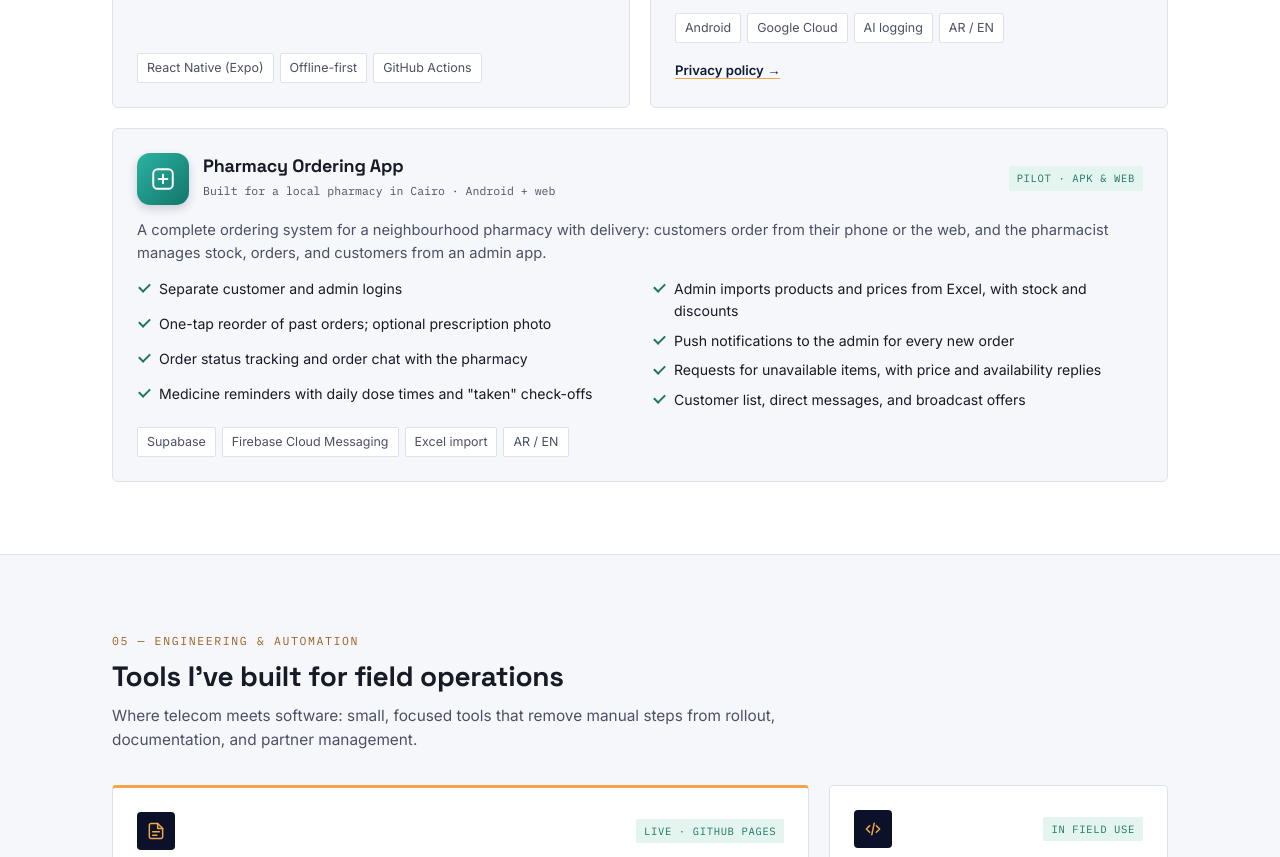
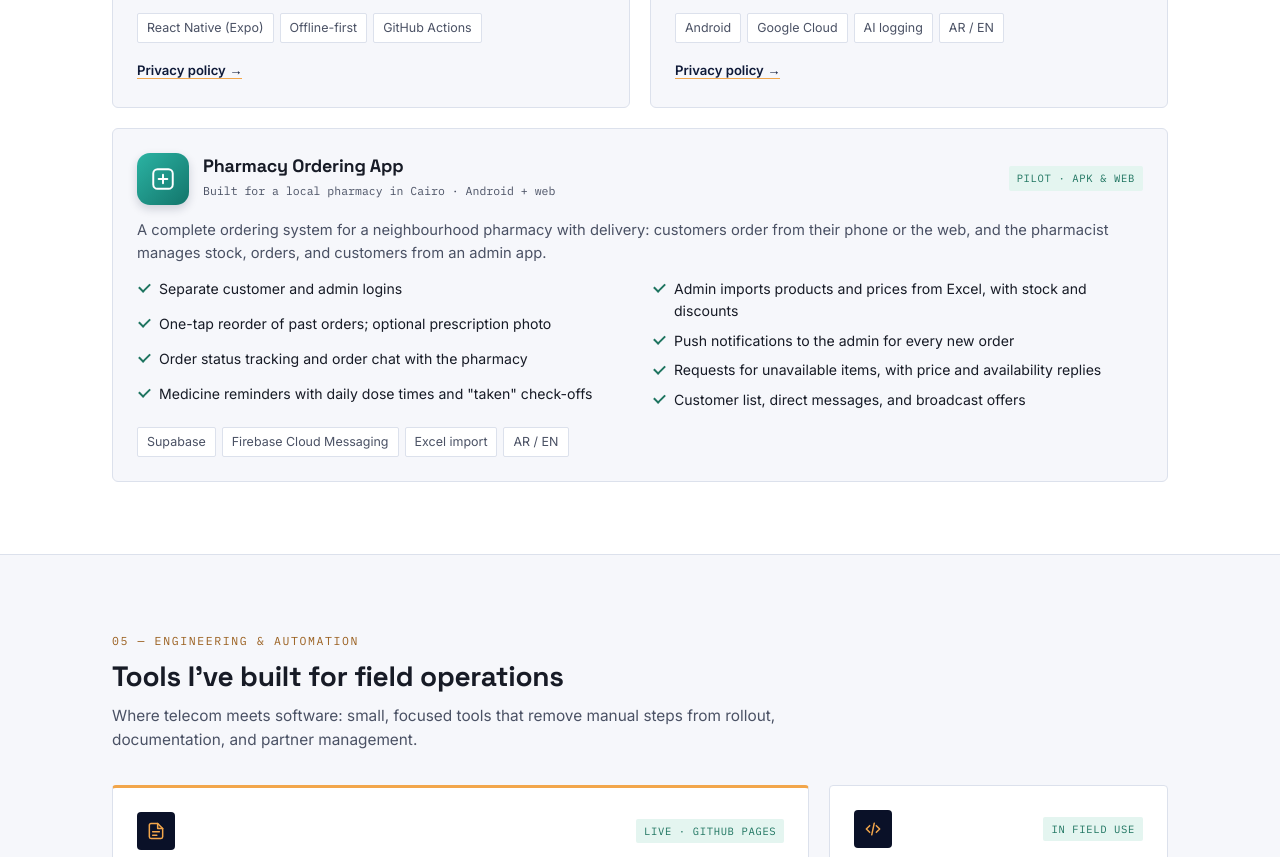
Before and after one commit to nourGAD/portfolio, a plain HTML site: page docs/index.html in a window 1280 px wide. Shown: the part 4565-5422 px from the top of the page. Drawn offline with Linux system fonts and the light colour scheme.

Commit message:
Add PDF Toolkit privacy policy link

```diff
--- a/docs/index.html
+++ b/docs/index.html
@@ -707,6 +707,7 @@
           <li>Offline-first: every tool works without a connection, and the app can be set as the default PDF viewer</li>
         </ul>
         <div class="tags"><span class="tag">React Native (Expo)</span><span class="tag">Offline-first</span><span class="tag">GitHub Actions</span></div>
+        <div class="links"><a href="https://nourgad.github.io/pdf-toolkit-privacy/" target="_blank" rel="noopener">Privacy policy →</a></div>
       </article>
 
       <article class="app">
```
